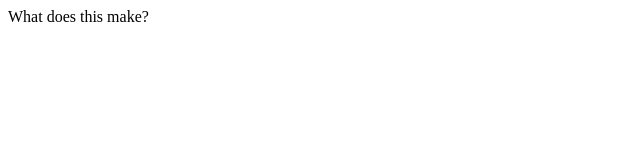
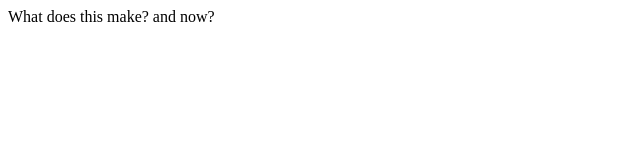
Before and after one commit to andy-duncan/wdtm, a website: page index.html in a window 1280 px wide. Shown: the full height of the page, 0-640 px from the left. Drawn offline with Linux system fonts and the light colour scheme.

Commit message:
dev tools

```diff
--- a/index.html
+++ b/index.html
@@ -1,6 +1,6 @@
 <html>
 <body>
-What does this make?
+What does this make? and now?
 <script src="dist/main.js"></script>
 </body>
 </html>
```
Also changed, not shown: package.json (+7 -4 lines), 1 other file.
